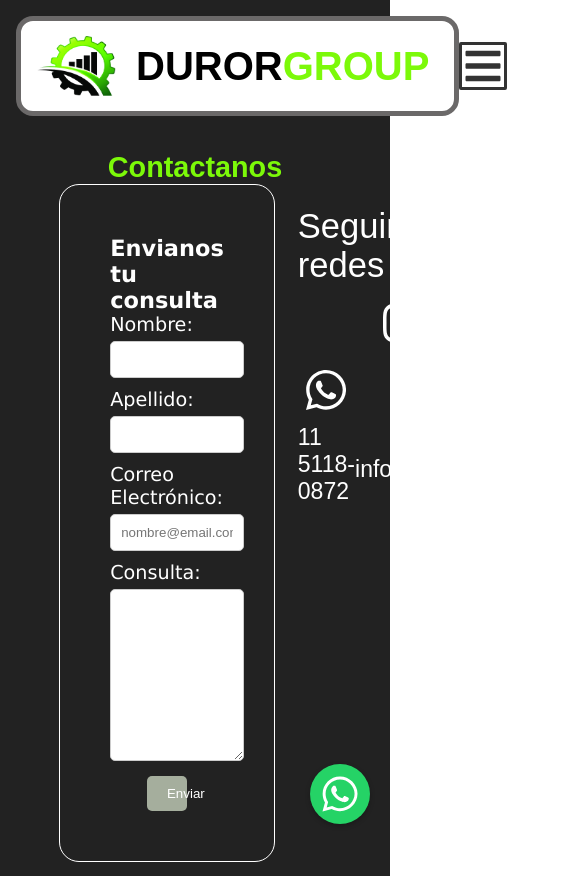
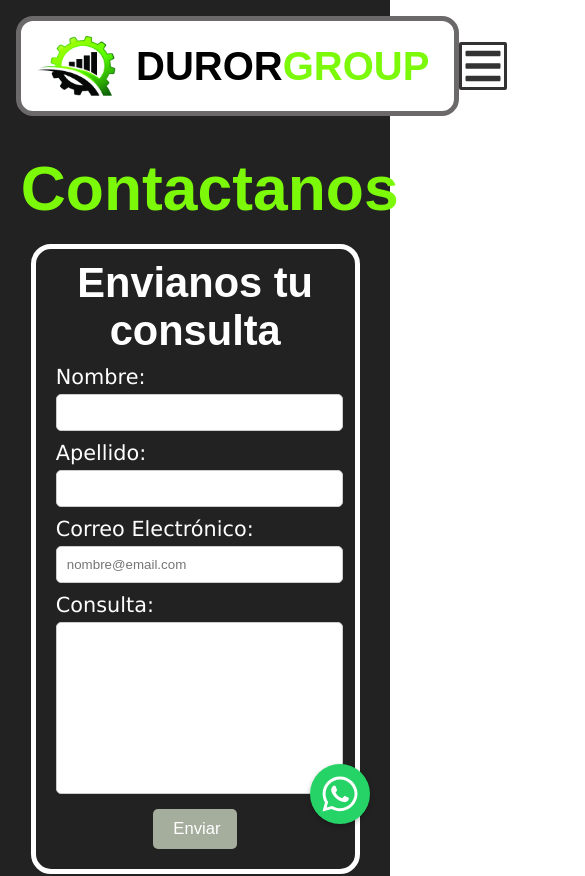
Before and after one commit to julieta2709/DurorGroup, a React (Vite) app: page /Contact in a window 390 px wide. Shown: the top 876 px of the page, 585 px wide, since content can reach past the window. Built offline with nearby package versions, Linux system fonts and the light colour scheme; a web font is replaced by a local one.

Commit message:
finish contact style for mobile and desktop

```diff
--- a/src/Components/ContactData.jsx
+++ b/src/Components/ContactData.jsx
@@ -7,11 +7,13 @@ import {
   FaWhatsapp,
 } from "react-icons/fa";
 import "../Styles/Footer.css";
-import "../Styles/Contact-data.css"
+import "../Styles/Contact-data.css";
 
-const ContactData = ({render}) => {
+const ContactData = ({ render }) => {
   return (
-    <div className={render === "footer" ? "Footer-container" : "Contact-container"}>
+    <div
+      className={render === "footer" ? "Footer-container" : "Contact-container"}
+    >
       <div className="social">
         <p>Seguinos en nuestras redes sociales:</p>
         <div className="social-icons">
@@ -24,13 +26,18 @@ const ContactData = ({render}) => {
         </div>
       </div>
       <div className="contact-data">
+        <div className="wsp-container">
           <a
             href="https://api.whatsapp.com/send?phone=5491151180872"
             className="wsp"
           >
             <FaWhatsapp className="wsp-icon" />
+          </a>
+          <div className="wsp-numberContainer">
             <p className="wsp-number">11 5118-0872</p>
-        </a>
+            <p className="wsp-numberS">11 3244-2237</p>
+          </div>
+        </div>
         <a href="mailto:infoduror@gmail.com" className="mail">
           <FaEnvelope className="envelope" />
           <p>infoduror@gmail.com</p>
--- a/src/Components/Form.jsx
+++ b/src/Components/Form.jsx
@@ -1,5 +1,5 @@
 import React, { useState } from 'react';
-import "../Styles/Formulario.css"
+import "../Styles/Form.css"
 
 function Form () {
   const [nombre, setNombre] = useState('');
--- a/src/Styles/Contact-data.css
+++ b/src/Styles/Contact-data.css
@@ -2,58 +2,80 @@
   display: flex;
   flex-direction: column;
   font-family: "Juventus Fans Bold", sans-serif;
-  font-size: 1.2em;
+  font-size: 1.3em;
   padding: 1em;
   color: rgb(255, 255, 255);
 }
 .Contact-container .social p {
   font-size: 1.5em;
 }
-.Contact-container .social,
-.Contact-container .direction,
-.Contact-container .mail,
-.Contact-container .wsp {
+.Contact-container .social {
   display: flex;
   flex-direction: column;
   align-items: center;
   justify-content: space-evenly;
 }
+.Contact-container .direction,
+.Contact-container .mail {
+  display: flex;
+  align-items: center;
+  width: 100%;
+}
+.Contact-container .wsp {
+  display: flex;
+  align-items: center;
+  width: 10%;
+}
 .Contact-container .social-icons {
   display: flex;
   width: 100%;
   justify-content: space-evenly;
-  margin-top: 10px;
+  margin-top: 20px;
 }
-.Contact-container .IG,
-.Contact-container .FB,
+.Contact-container .wsp-container {
+  display: flex;
+  width: 100%;
+}
 .Contact-container .wsp-icon,
 .Contact-container .location,
 .Contact-container .envelope {
-  fill: rgb(255, 255, 255);
+  fill: #7cf909;
   height: 3.5rem;
 }
 .Contact-container .IG,
-.Contact-container .FB,
-.Contact-container .wsp-icon {
-
-  width: 70%;
+.Contact-container .FB {
+  width: 100%;
+  height: 3.5rem;
+  fill: rgb(255, 255, 255);
 }
 .Contact-container .contact-data {
   display: flex;
-  align-items: stretch;
-  width: 50%;
-  justify-content: space-between;
+  flex-direction: column;
+  align-items: flex-start;
+  width: 100%;
+  margin-top: 20px;
 }
-.Contact-container .location,
-.Contact-container .envelope {
-  width: 25%;
-  height: 2.8rem;
-}
+
 .Contact-container .mail,
 .Contact-container .wsp {
   text-decoration: none;
 }
 .Contact-container .mail p,
-.Contact-container .wsp-number {
+.Contact-container .wsp-number,
+.Contact-container .direction p {
   color: rgb(255, 255, 255);
+  width: 100%;
+  margin-left: 10px;
 }
+.Contact-container .wsp-numberContainer {
+  display: flex;
+  flex-direction: column;
+  width: 100%;
+  align-items: baseline;
+}
+@media screen and (max-width: 768px) {
+  .Contact-container .social,
+  .Contact-container .contact-data {
+    display: none;
+  }
+}
--- a/src/Styles/Contact.css
+++ b/src/Styles/Contact.css
@@ -1,7 +1,20 @@
 .Contact-container {
     display: flex;
+}
+.Contact-container h2{
+    font-size: 3em;
+    margin-bottom: 20px;
+    color: #7cf909;
 }
 
 .Contact-content {
     display: flex;
+    justify-content: space-evenly;
+    align-items: flex-start;
 }
+
+@media screen and (max-width: 768px) {
+    .Contact-content {
+        flex-direction: column;
+    }
+}
--- a/src/Styles/Formulario.css
+++ b/src/Styles/Form.css
@@ -3,14 +3,20 @@
   justify-content: center;
   align-items: stretch;
   flex-direction: column;
-  border: 1px solid white;
-  padding: 50px;
+  border: 5px solid white;
+  padding: 20px 40px 40px 40px;
   border-radius: 20px;
   position: relative;
   width: 50%;
   margin-left: 40px;
   color: white;
   font-family: Verdana, Tahoma, sans-serif;
+}
+.Form-container h3 {
+  text-align: center;
+  font-family: "Juventus Fans Bold", sans-serif;
+  font-size: 2em;
+  margin-bottom: 10px;
 }
 
 .Form-label {
@@ -43,8 +49,25 @@ button[type="submit"] {
   border-radius: 5px;
   cursor: pointer;
   width: 30%;
+  font-size: 1em;
 }
 
 button[type="submit"]:hover {
   background-color: #00aae9;
 }
+
+@media screen and (max-width: 768px) {
+  .Form-container {
+    margin-left: 10px;
+    width: 80%;
+    padding: 10px 20px 20px 20px;
+  }
+  .Form-input[type="text"],
+  .Form-input[type="email"],
+  .Form-textarea {
+    width: 95%;
+  }
+  button[type="submit"] {
+    font-size: 0.8em;
+  }
+}
```
Lines whose indentation alone changed are shown as unchanged.
